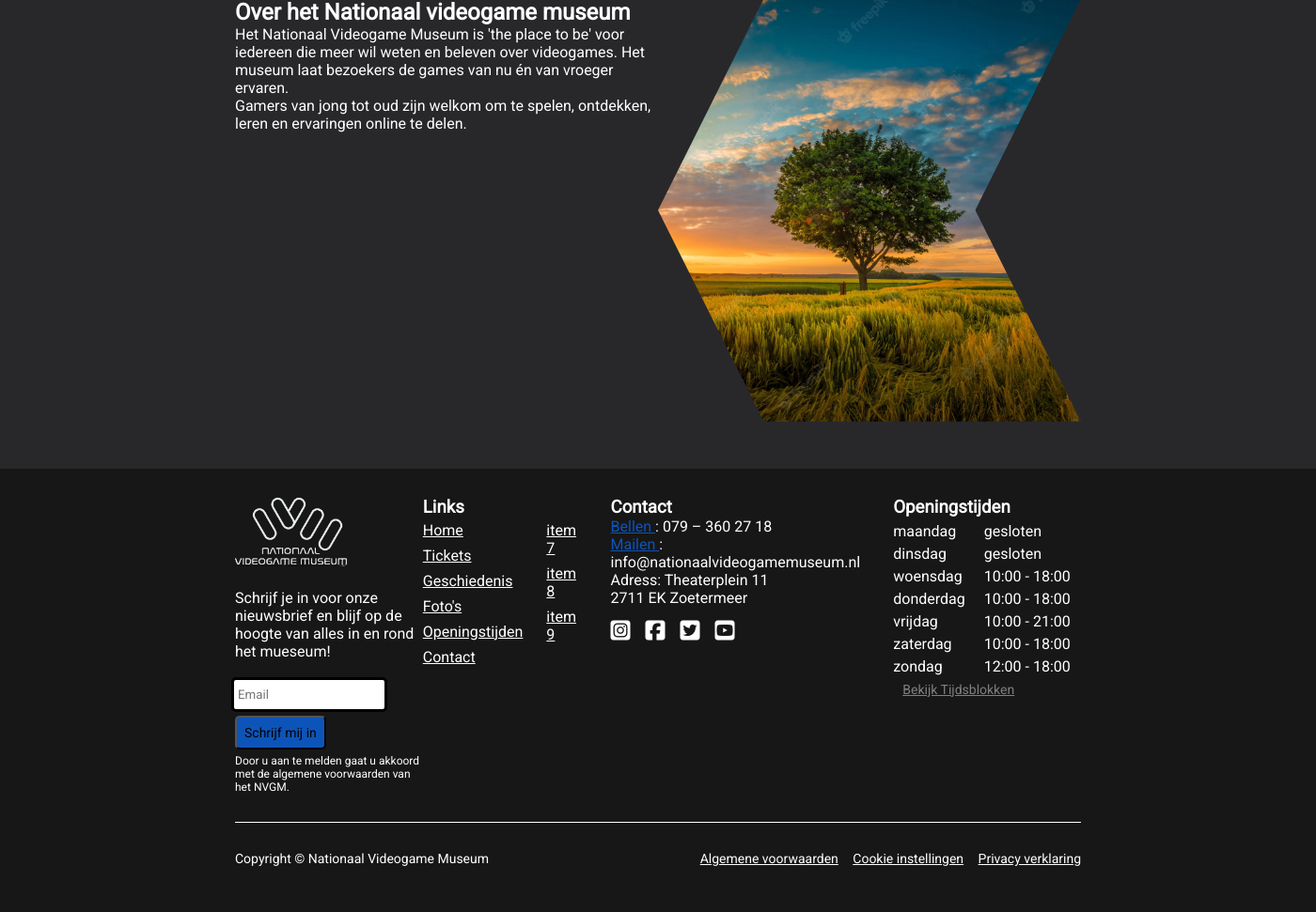
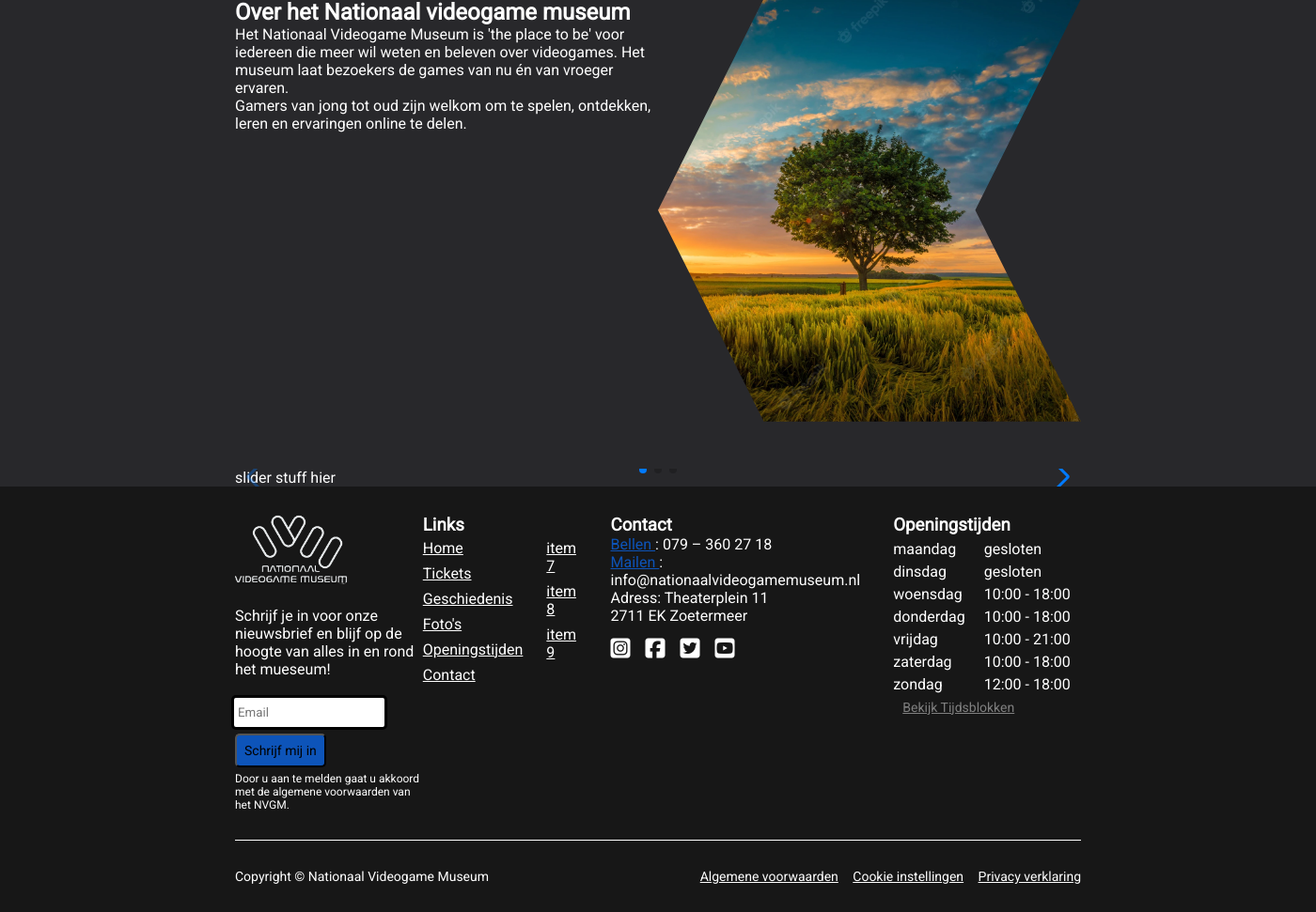
Before and after one commit to lars34932/P2-museum-online, a PHP site: page / in a window 1400 px wide. Shown: the part 955-1926 px from the top of the page at 94% size. Before the commit the page ends 1877 px from the top, so only its background shows below. Run offline with PHP 8.4, Linux system fonts and the light colour scheme; some libraries are stand-ins or nearby versions; some web fonts are replaced.

Commit message:
slider gemaakt

```diff
--- a/index.php
+++ b/index.php
@@ -16,9 +16,8 @@ require_once "languages/language-" . $lang . '.php';
     <link rel="preconnect" href="https://fonts.googleapis.com">
     <link rel="preconnect" href="https://fonts.gstatic.com" crossorigin>
     <link href="https://fonts.googleapis.com/css2?family=Roboto&display=swap" rel="stylesheet">
-
     <link rel="stylesheet" href="https://use.typekit.net/ynx2yjc.css">
-    <link rel="stylesheet" href="https://cdn.jsdelivr.net/npm/swiper@8/swiper-bundle.min.css"/>
+    <link rel="stylesheet" href="https://cdn.jsdelivr.net/npm/swiper@8/swiper-bundle.min.css" />
     <link rel="stylesheet" href="style.css">
     <link rel="icon" href="fotos/money.ico" />
     <title>Museum website</title>
@@ -124,6 +123,42 @@ require_once "languages/language-" . $lang . '.php';
         </article>
     </section>
 
+    <section class="container">
+
+            <article class="swiper foto-slider">
+
+                <section class="swiper-wrapper">
+
+
+                    <section class="swiper-slide">
+                        <section class="foto-slider-content">
+                            slider stuff hier
+                        </section>
+                    </section>
+
+                    <section class="swiper-slide">
+                        <section class="foto-slider-content">
+                            slider stuff hier
+                        </section>
+                    </section>
+
+                    <section class="swiper-slide">
+                        <section class="foto-slider-content">
+                            slider stuff hier
+                        </section>
+                    </section>
+
+                </section>
+
+                <section class="swiper-pagination"></section>
+
+                <section class="swiper-button-prev"></section>
+                <section class="swiper-button-next"></section>
+
+            </article>
+
+    </section>
+
     <!-- Geschiedenis -->
 
     <section class="container">
@@ -185,14 +220,21 @@ require_once "languages/language-" . $lang . '.php';
 
 
                 <section class="socials">
-                    <a href="https://www.instagram.com/NVGMuseum/" target="_blank"><i
-                            class="fa-brands fa-square-instagram"></i></a>
-                    <a href="https://www.facebook.com/NationaalGameMuseum/" target="_blank"><i
-                            class="fa-brands fa-square-facebook"></i></a>
-                    <a href="https://twitter.com/NaVGMuseum" target="_blank"><i
-                            class="fa-brands fa-square-twitter"></i></a>
+                    <a href="https://www.instagram.com/NVGMuseum/" target="_blank">
+                        <i class="fa-brands fa-square-instagram"></i>
+                    </a>
+
+                    <a href="https://www.facebook.com/NationaalGameMuseum/" target="_blank">
+                        <i class="fa-brands fa-square-facebook"></i>
+                    </a>
+
+                    <a href="https://twitter.com/NaVGMuseum" target="_blank">
+                        <i class="fa-brands fa-square-twitter"></i>
+                    </a>
+
                     <a href="https://www.youtube.com/channel/UCnNuMO-7-TVI5ZEZwzU14Ew/featured?view_as=subscriber"
-                        target="_blank"><i class="fa-brands fa-square-youtube"></i></a>
+                        target="_blank"><i class="fa-brands fa-square-youtube"></i>
+                    </a>
                 </section>
 
 
@@ -252,6 +294,7 @@ require_once "languages/language-" . $lang . '.php';
 
     </footer>
 
+    <script src="https://cdn.jsdelivr.net/npm/swiper@8/swiper-bundle.min.js"></script>
     <script src="https://kit.fontawesome.com/dc84d7a956.js" crossorigin="anonymous"></script>
     <script src="main.js"></script>
 </body>
--- a/main.js
+++ b/main.js
@@ -27,4 +27,20 @@ window.addEventListener("load", () => {
 
             console.log(lastKnownScrollPosition);
       });
+
+
+    //   JAVASCRIPT VOOR FOTO SWIPER
+      const swiper = new Swiper('.foto-slider', {
+
+        // If we need pagination
+        pagination: {
+          el: '.swiper-pagination',
+        },
+
+        // Navigation arrows
+        navigation: {
+          nextEl: '.swiper-button-next',
+          prevEl: '.swiper-button-prev',
+        },
+      });
   });
```
